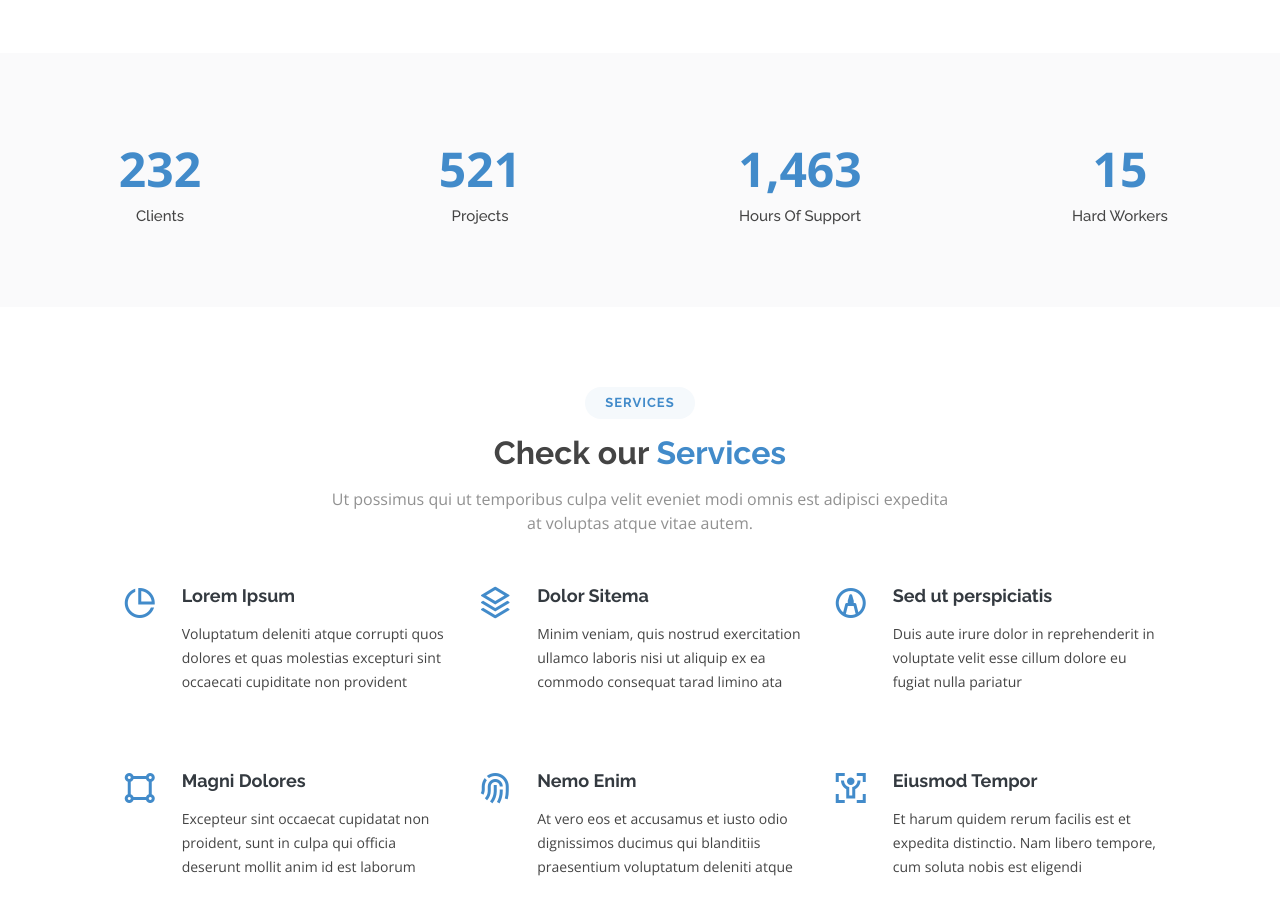
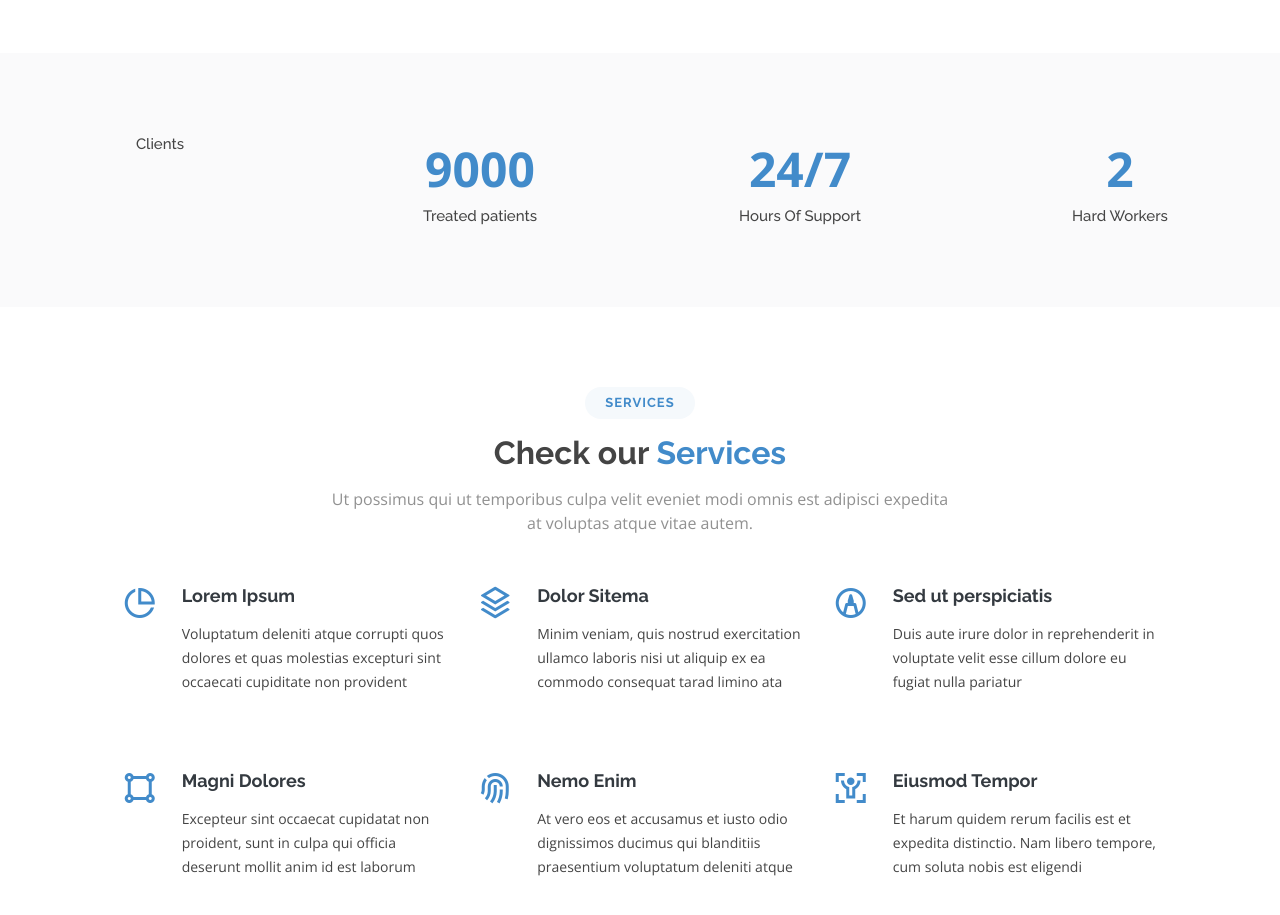
Before and after one commit to majdrezik/Zero-Aid, a plain HTML site: page index.html in a window 1280 px wide. Shown: the part 1700-2615 px from the top of the page. Drawn offline with nearby package versions, Linux system fonts and the light colour scheme.

Commit message:
counters

```diff
--- a/index.html
+++ b/index.html
@@ -314,22 +314,21 @@
         <div class="container-fluid">
           <div class="row counters">
             <div class="col-lg-3 col-6 text-center">
-              <span data-toggle="counter-up">232</span>
               <p>Clients</p>
             </div>
 
             <div class="col-lg-3 col-6 text-center">
-              <span data-toggle="counter-up">521</span>
-              <p>Projects</p>
+              <span data-toggle="counter-up">9000</span>
+              <p>Treated patients</p>
             </div>
 
             <div class="col-lg-3 col-6 text-center">
-              <span data-toggle="counter-up">1,463</span>
+              <span>24/7</span>
               <p>Hours Of Support</p>
             </div>
 
             <div class="col-lg-3 col-6 text-center">
-              <span data-toggle="counter-up">15</span>
+              <span data-toggle="counter-up">2</span>
               <p>Hard Workers</p>
             </div>
           </div>
```
